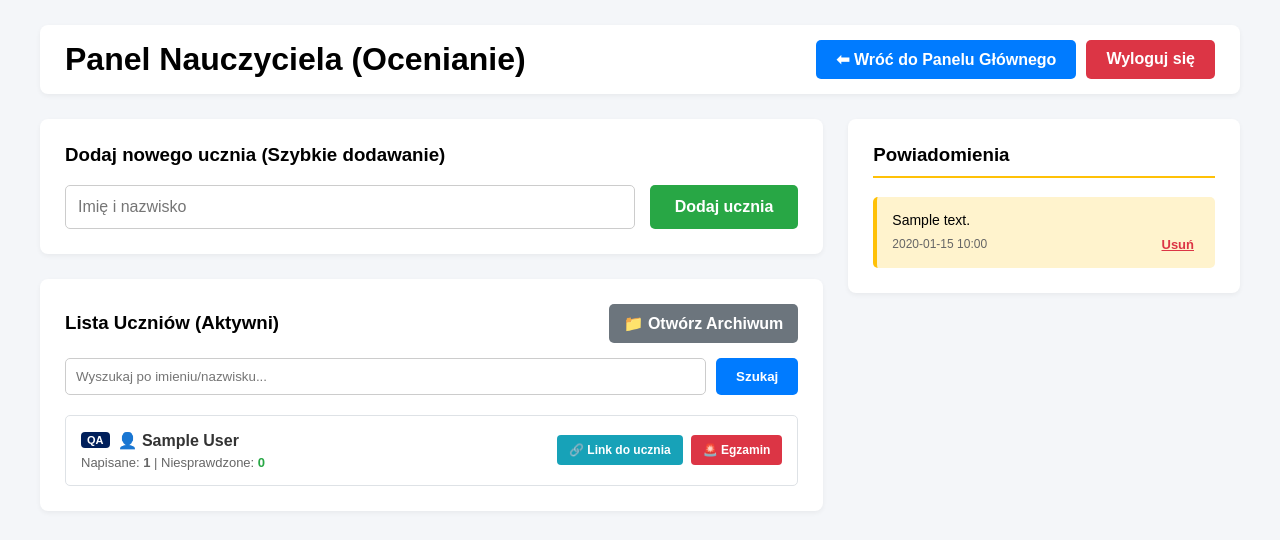
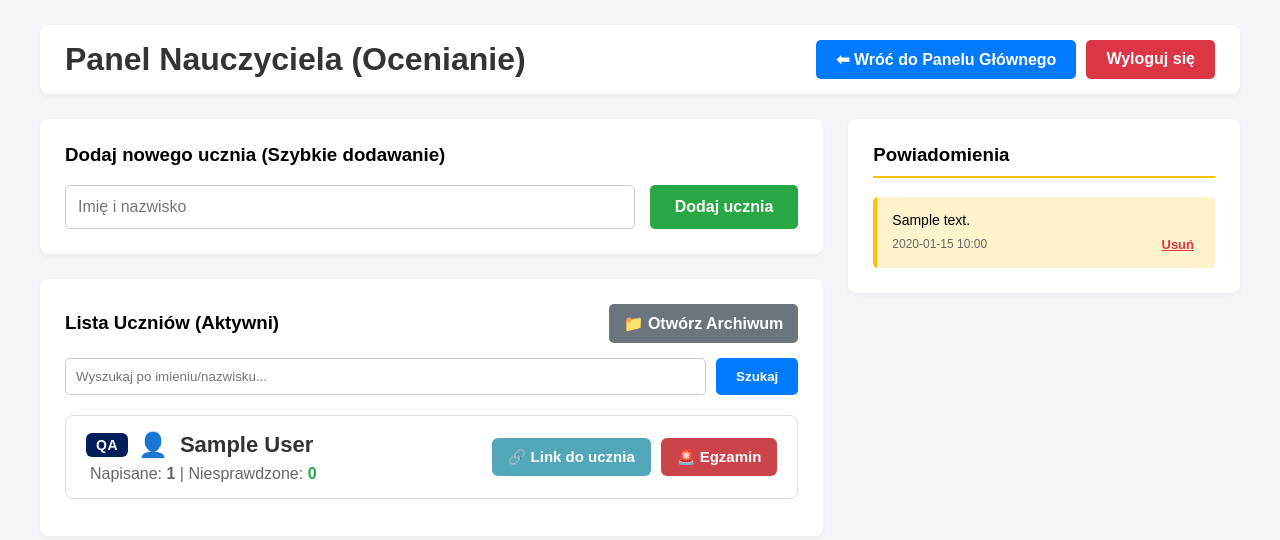
Before and after one commit to kubad0101-creator/rozprawki-app, a Flask app: page /admin in a window 1280 px wide. Shown: the top 540 px of the page. Run offline with Flask 3, Linux system fonts and the light colour scheme; the visitor is signed in with stand-in values (Sample User, id 1); tables that the repository leaves empty hold one stand-in row (values such as "Sample post").

Commit message:
Update admin.html

```diff
--- a/templates/admin.html
+++ b/templates/admin.html
@@ -4,11 +4,51 @@
     <meta charset="UTF-8">
     <title>Panel Administratora - Sprawdzanie Rozprawek</title>
     <style>
-        @keyframes pulse {
-            0% { box-shadow: 0 0 0 0 rgba(220, 53, 69, 0.7); }
-            70% { box-shadow: 0 0 0 6px rgba(220, 53, 69, 0); }
-            100% { box-shadow: 0 0 0 0 rgba(220, 53, 69, 0); }
+        .student-card {
+            background: #ffffff;
+            border: 1px solid #e0e0e0;
+            border-radius: 8px;
+            padding: 15px 20px;
+            box-shadow: 0 2px 4px rgba(0,0,0,0.02);
+            display: flex;
+            justify-content: space-between;
+            align-items: center;
+            margin-bottom: 12px;
+            transition: transform 0.2s, box-shadow 0.2s;
         }
+        .student-card:hover {
+            transform: translateY(-2px);
+            box-shadow: 0 4px 8px rgba(0,0,0,0.08);
+        }
+        .uni-badge-qa {
+            background-color: #001f5b; color: white; border-radius: 6px; padding: 4px 10px; font-weight: 800; font-size: 14px; letter-spacing: 0.5px;
+        }
+        .uni-badge-gbs {
+            background-color: #c8102e; color: white; border-radius: 6px; padding: 4px 10px; font-weight: 800; font-size: 14px; letter-spacing: 0.5px;
+        }
+        .uni-badge-other {
+            background-color: #6c757d; color: white; border-radius: 6px; padding: 4px 10px; font-weight: 800; font-size: 14px; letter-spacing: 0.5px;
+        }
+        .student-name {
+            font-size: 22px; font-weight: 800; color: #333; text-decoration: none; margin-left: 2px;
+        }
+        .student-name:hover {
+            text-decoration: underline;
+        }
+        .pending-badge {
+            background-color: #d9534f; color: white; border-radius: 20px; padding: 4px 12px; font-size: 13px; font-weight: 800; border: 3px solid #f2b8bc;
+        }
+        .stats-text {
+            font-size: 16px; color: #666; margin-top: 6px; margin-left: 4px;
+        }
+        .btn-link {
+            background-color: #52a8b9; color: white; border: none; border-radius: 6px; padding: 10px 16px; font-weight: bold; font-size: 15px; cursor: pointer; transition: 0.2s; display: flex; align-items: center; gap: 6px;
+        }
+        .btn-link:hover { background-color: #438f9e; }
+        .btn-exam {
+            background-color: #cc444b; color: white; border: none; border-radius: 6px; padding: 10px 16px; font-weight: bold; font-size: 15px; cursor: pointer; transition: 0.2s; display: flex; align-items: center; gap: 6px;
+        }
+        .btn-exam:hover { background-color: #b3393f; }
         .notif-link { color: inherit; text-decoration: none; }
         .notif-link:hover { text-decoration: underline; color: #0056b3; }
     </style>
@@ -16,7 +56,7 @@
 <body style="font-family: sans-serif; padding: 25px; max-width: 1200px; margin: auto; background: #f4f6f9;">
 
     <div style="display: flex; justify-content: space-between; align-items: center; margin-bottom: 25px; background: white; padding: 15px 25px; border-radius: 8px; box-shadow: 0 2px 5px rgba(0,0,0,0.05);">
-        <h1 style="margin: 0;">Panel Nauczyciela (Ocenianie)</h1>
+        <h1 style="margin: 0; color: #333;">Panel Nauczyciela (Ocenianie)</h1>
         <div style="display: flex; gap: 10px;">
             <a href="/panel" style="background: #007bff; color: white; padding: 10px 20px; text-decoration: none; border-radius: 5px; font-weight: bold;">⬅ Wróć do Panelu Głównego</a>
             <a href="/logout" style="background: #dc3545; color: white; padding: 10px 20px; text-decoration: none; border-radius: 5px; font-weight: bold;">Wyloguj się</a>
@@ -48,11 +88,8 @@
                     {% endif %}
                 </form>
 
-                <div style="display: flex; flex-direction: column; gap: 12px;">
+                <div style="display: flex; flex-direction: column;">
                     {% for student in active_students %}
-                        <div style="display: flex; justify-content: space-between; align-items: center; padding: 15px; background: {% if loop.index % 2 == 0 %}#f8f9fa{% else %}#ffffff{% endif %}; border: 1px solid #dee2e6; border-radius: 5px;">
-                            <div style="flex: 1;">
-
                         {% set counts = namespace(completed=0, pending=0) %}
                         {% for essay in student.essays %}
                             {% if essay.is_completed %}
@@ -63,36 +100,40 @@
                             {% endif %}
                         {% endfor %}
 
-                                <a href="/admin/student/{{ student.id }}" style="text-decoration: none; color: #333; font-weight: bold; font-size: 16px; display: flex; align-items: center; margin-bottom: 5px;">
+                        <div class="student-card">
+                            <div style="display: flex; flex-direction: column;">
+                                <div style="display: flex; align-items: center; gap: 10px;">
 
                                     {% if student.university %}
                                         {% if 'QA' in student.university.name %}
-                                            <span style="background: #001f5b; color: white; padding: 2px 6px; border-radius: 4px; font-size: 11px; margin-right: 8px;">QA</span>
+                                            <span class="uni-badge-qa">QA</span>
                                         {% elif 'GBS' in student.university.name %}
-                                            <span style="background: #c8102e; color: white; padding: 2px 6px; border-radius: 4px; font-size: 11px; margin-right: 8px;">GBS</span>
+                                            <span class="uni-badge-gbs">GBS</span>
                                         {% else %}
-                                            <span style="background: #6c757d; color: white; padding: 2px 6px; border-radius: 4px; font-size: 11px; margin-right: 8px;">{{ student.university.name }}</span>
+                                            <span class="uni-badge-other">{{ student.university.name }}</span>
                                         {% endif %}
                                     {% endif %}
 
-                                    👤 {{ student.name }}
+                                    <span style="font-size: 24px; color: #8ba1b2;">👤</span>
+                                    <a href="/admin/student/{{ student.id }}" class="student-name">
+                                        {{ student.name }}
+                                    </a>
 
                                     {% if counts.pending > 0 %}
-                                        <span style="background: #dc3545; color: white; padding: 3px 8px; border-radius: 12px; font-size: 11px; font-weight: bold; margin-left: 10px; animation: pulse 1.5s infinite;">
+                                        <span class="pending-badge">
                                             {{ counts.pending }} DO SPRAWDZENIA
                                         </span>
                                     {% endif %}
-                                </a>
+                                </div>
 
-                                <div style="font-size: 13px; color: #666;">
-                                    Napisane: <strong>{{ counts.completed }}</strong> |
-                                    Niesprawdzone: <strong style="color: {% if counts.pending > 0 %}#dc3545{% else %}#28a745{% endif %};">{{ counts.pending }}</strong>
+                                <div class="stats-text">
+                                    Napisane: <strong>{{ counts.completed }}</strong> | Niesprawdzone: <strong style="color: {% if counts.pending > 0 %}#d9534f{% else %}#28a745{% endif %};">{{ counts.pending }}</strong>
                                 </div>
                             </div>
 
-                            <div style="display: flex; gap: 8px;">
-                                <button onclick="copyLink('https://{{ request.host }}/student/{{ student.url_slug }}')" style="background: #17a2b8; color: white; border: none; padding: 8px 12px; border-radius: 4px; cursor: pointer; font-size: 12px; font-weight: bold;">🔗 Link do ucznia</button>
-                                <button onclick="copyLink('https://{{ request.host }}/exam/{{ student.url_slug }}')" style="background: #dc3545; color: white; border: none; padding: 8px 12px; border-radius: 4px; cursor: pointer; font-size: 12px; font-weight: bold;">🚨 Egzamin</button>
+                            <div style="display: flex; gap: 10px;">
+                                <button onclick="copyLink('https://{{ request.host }}/student/{{ student.url_slug }}')" class="btn-link">🔗 Link do ucznia</button>
+                                <button onclick="copyLink('https://{{ request.host }}/exam/{{ student.url_slug }}')" class="btn-exam">🚨 Egzamin</button>
                             </div>
                         </div>
                     {% else %}
```
Lines whose indentation alone changed are shown as unchanged.
